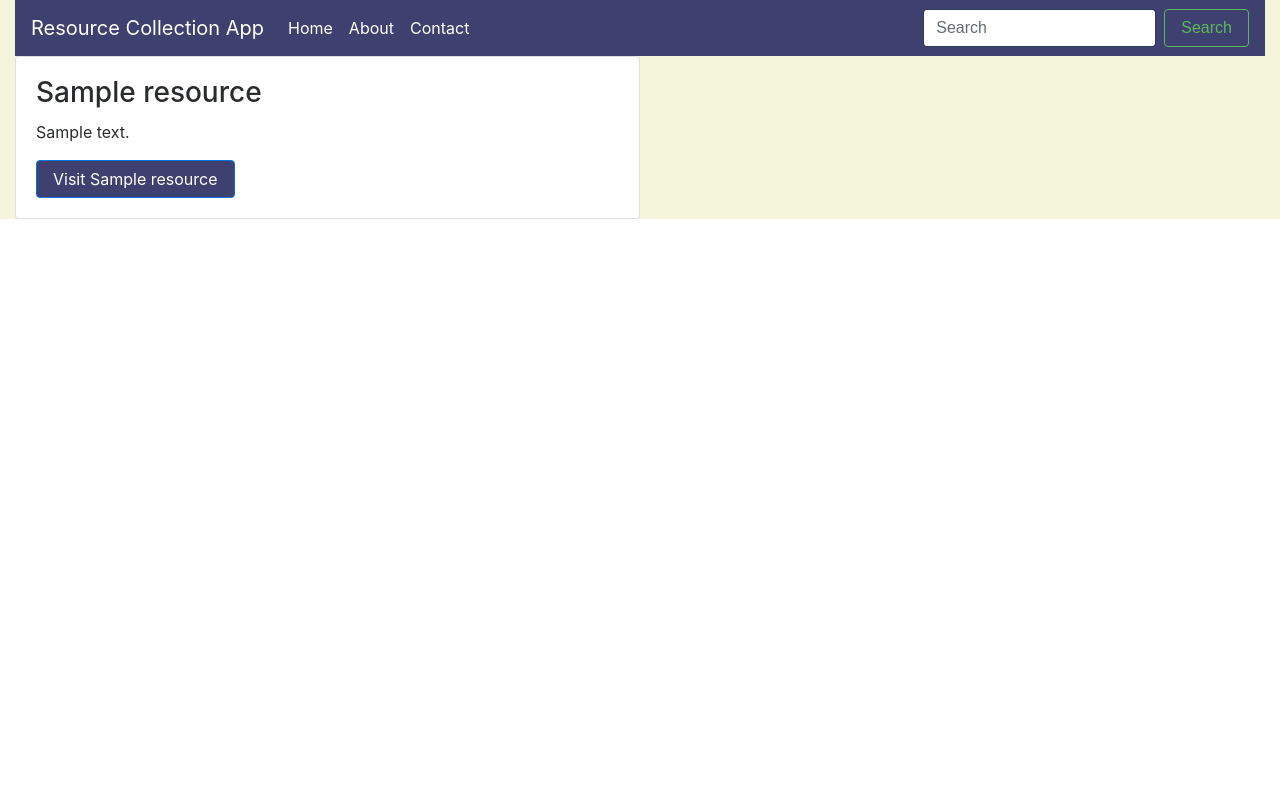
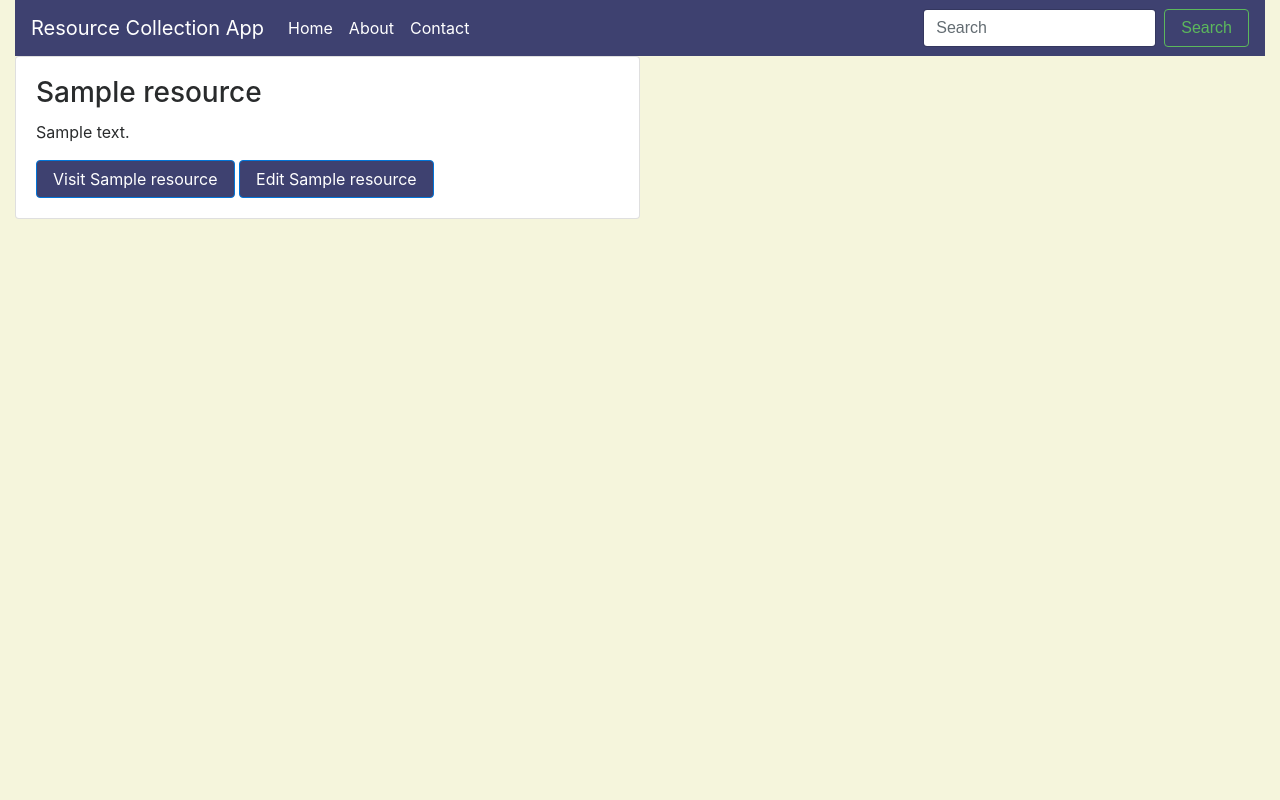
Before and after one commit to BolajiOlajide/HelloWebApp, a Django app: a page that uses collection/templates/resources/resource_detail.html in a window 1280 px wide. Run offline with Django 3.2, Linux system fonts and the light colour scheme; tables that the repository leaves empty hold one stand-in row (values such as "Sample post"); some libraries are stand-ins or nearby versions.

Commit message:
implement edit resource functionality

```diff
--- a/collection/static/css/styles.css
+++ b/collection/static/css/styles.css
@@ -1,7 +1,7 @@
 .container-fluid {
 	background: beige !important;
-	width: 100%;
-	height: 100%;
+	width: 100vw;
+	height: 100vh;
 }
 
 .bg-faded, .btn-primary{
--- a/collection/templates/resources/resource_detail.html
+++ b/collection/templates/resources/resource_detail.html
@@ -9,6 +9,7 @@
 			<h3 class="card-title">{{ resource.name }}</h3>
 			<p class="card-text">{{ resource.description }}</p>
 			<a href="{{resource.url}}" class="btn btn-primary">Visit {{ resource.name }}</a>
+			<a href="{% url 'edit_resource' slug=resource.slug %}" class="btn btn-primary">Edit {{ resource.name }}</a>
 		</div>
 	</div>
 {% endblock content %}
--- a/collection/views.py
+++ b/collection/views.py
@@ -1,7 +1,8 @@
 from datetime import datetime
 
-from django.shortcuts import render
+from django.shortcuts import render, redirect
 
+from collection.forms import ResourceForm
 from collection.models import Resources
 
 # Create your views here.
@@ -23,3 +24,28 @@ def resource_detail(request, slug):
     return render(request, 'resources/resource_detail.html', {
         'resource': resource,
     })
+
+def edit_resource(request, slug):
+    # grab the object
+    resource = Resources.objects.get(slug=slug)
+    # set the form we're using
+    form_class = ResourceForm
+
+    # if we're coming to this view from a submitted form
+    if request.method == 'POST':
+        # grab the data from the submitted form and apply to
+        # the form
+        form = form_class(data=request.POST, instance=resource)
+        if form.is_valid():
+            # save the new data
+            form.save()
+            return redirect('resource_detail', slug=resource.slug)
+    # otherwise just create the form
+    else:
+        form = form_class(instance=resource)
+
+    # and render the template
+    return render(request, 'resources/edit_resource.html', {
+        'resource': resource,
+        'form': form,
+    })
--- a/hellowebapp/urls.py
+++ b/hellowebapp/urls.py
@@ -32,5 +32,9 @@ urlpatterns = [
         name='contact'),
     url(r'^resource/(?P<slug>[-\w]+)/$', views.resource_detail,
         name='resource_detail'),
+    # new line we're adding!
+    url(r'^resource/(?P<slug>[-\w]+)/edit/$',
+        views.edit_resource,
+        name='edit_resource'),
     url(r'^admin/', admin.site.urls),
 ]
```
Also changed, not shown: collection/forms.py (added, +8 -0 lines), collection/templates/resources/edit_resource.html (added, +13 -0 lines). Lines whose indentation alone changed are shown as unchanged.
